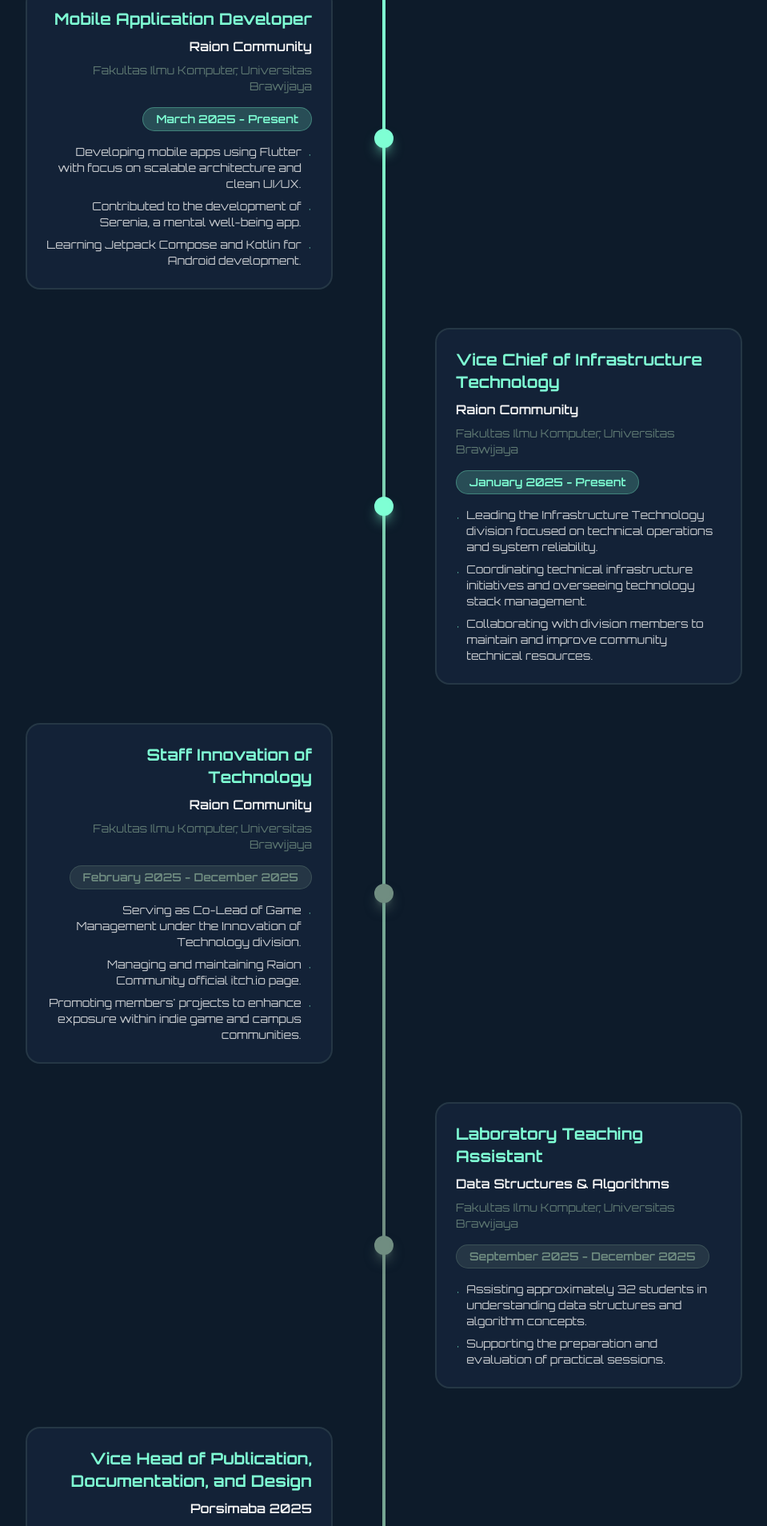
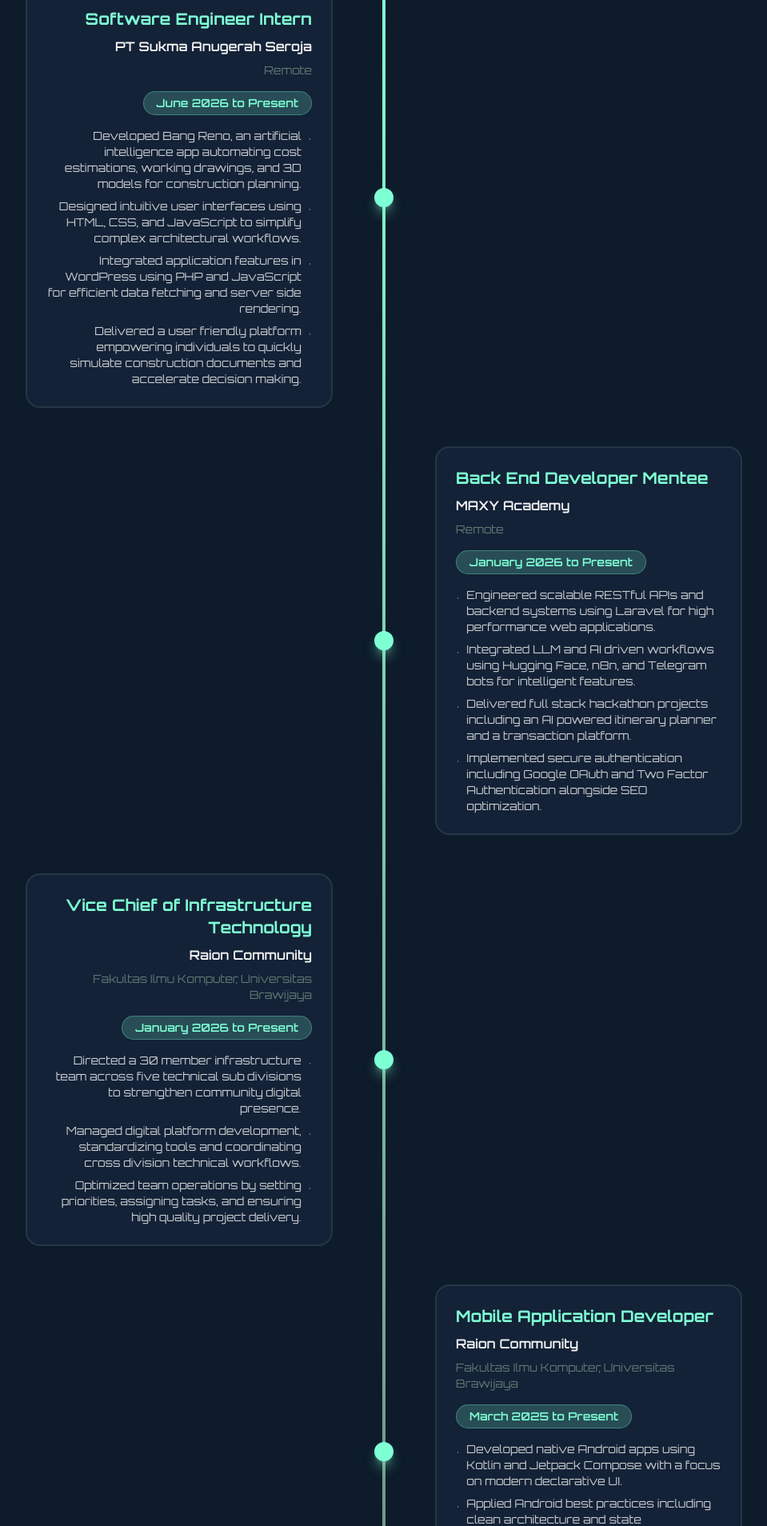
Before and after one commit to SutaSS/portofolio, a Next.js app: page / in a window 1280 px wide. Shown: the part 5127-7035 px from the top of the page at 80% size, without its empty margins (160-1119 px from the left). Built offline with nearby package versions, Linux system fonts and the light colour scheme.

Commit message:
add design MD and update experience

```diff
--- a/src/app/data/experience.ts
+++ b/src/app/data/experience.ts
@@ -2,15 +2,30 @@
 
 export const experiences: Experience[] = [
   {
-    id: '2',
-    title: 'Mobile Application Developer',
-    company: 'Raion Community',
-    location: 'Fakultas Ilmu Komputer, Universitas Brawijaya',
-    period: 'March 2025 - Present',
+    id: '8',
+    title: 'Software Engineer Intern',
+    company: 'PT Sukma Anugerah Seroja',
+    location: 'Remote',
+    period: 'June 2026 to Present',
     description: [
-      'Developing mobile apps using Flutter with focus on scalable architecture and clean UI/UX.',
-      'Contributed to the development of Serenia, a mental well-being app.',
-      'Learning Jetpack Compose and Kotlin for Android development.',
+      'Developed Bang Reno, an artificial intelligence app automating cost estimations, working drawings, and 3D models for construction planning.',
+      'Designed intuitive user interfaces using HTML, CSS, and JavaScript to simplify complex architectural workflows.',
+      'Integrated application features in WordPress using PHP and JavaScript for efficient data fetching and server side rendering.',
+      'Delivered a user friendly platform empowering individuals to quickly simulate construction documents and accelerate decision making.',
+    ],
+    current: true,
+  },
+  {
+    id: '9',
+    title: 'Back End Developer Mentee',
+    company: 'MAXY Academy',
+    location: 'Remote',
+    period: 'January 2026 to Present',
+    description: [
+      'Engineered scalable RESTful APIs and backend systems using Laravel for high performance web applications.',
+      'Integrated LLM and AI driven workflows using Hugging Face, n8n, and Telegram bots for intelligent features.',
+      'Delivered full stack hackathon projects including an AI powered itinerary planner and a transaction platform.',
+      'Implemented secure authentication including Google OAuth and Two Factor Authentication alongside SEO optimization.',
     ],
     current: true,
   },
@@ -19,36 +34,36 @@
     title: 'Vice Chief of Infrastructure Technology',
     company: 'Raion Community',
     location: 'Fakultas Ilmu Komputer, Universitas Brawijaya',
-    period: 'January 2025 - Present',
+    period: 'January 2026 to Present',
     description: [
-      'Leading the Infrastructure Technology division focused on technical operations and system reliability.',
-      'Coordinating technical infrastructure initiatives and overseeing technology stack management.',
-      'Collaborating with division members to maintain and improve community technical resources.',
+      'Directed a 30 member infrastructure team across five technical sub divisions to strengthen community digital presence.',
+      'Managed digital platform development, standardizing tools and coordinating cross division technical workflows.',
+      'Optimized team operations by setting priorities, assigning tasks, and ensuring high quality project delivery.',
     ],
     current: true,
   },
   {
-    id: '3',
-    title: 'Staff Innovation of Technology',
+    id: '2',
+    title: 'Mobile Application Developer',
     company: 'Raion Community',
     location: 'Fakultas Ilmu Komputer, Universitas Brawijaya',
-    period: 'February 2025 - December 2025',
+    period: 'March 2025 to Present',
     description: [
-      'Serving as Co-Lead of Game Management under the Innovation of Technology division.',
-      'Managing and maintaining Raion Community official itch.io page.',
-      'Promoting members\' projects to enhance exposure within indie game and campus communities.',
+      'Developed native Android apps using Kotlin and Jetpack Compose with a focus on modern declarative UI.',
+      'Applied Android best practices including clean architecture and state management for maintainable code.',
+      'Contributed to Serenia, a mental well being app, prioritizing intuitive user experiences and reliable performance.',
     ],
-    current: false,
+    current: true,
   },
   {
     id: '1',
     title: 'Laboratory Teaching Assistant',
     company: 'Data Structures & Algorithms',
     location: 'Fakultas Ilmu Komputer, Universitas Brawijaya',
-    period: 'September 2025 - December 2025',
+    period: 'September 2025 to December 2025',
     description: [
-      'Assisting approximately 32 students in understanding data structures and algorithm concepts.',
-      'Supporting the preparation and evaluation of practical sessions.',
+      'Facilitated laboratory sessions for 32 students, teaching fundamental data structures and algorithmic problem solving.',
+      'Supported the preparation, execution, and evaluation of weekly practical programming assignments.',
     ],
     current: false,
   },
@@ -57,11 +72,11 @@
     title: 'Vice Head of Publication, Documentation, and Design',
     company: 'Porsimaba 2025',
     location: 'BIOS, Fakultas Ilmu Komputer, Universitas Brawijaya',
-    period: 'September 2025 - November 2025',
+    period: 'September 2025 to November 2025',
     description: [
-      'Coordinated and supervised the publication, documentation, and design division to ensure consistent visual identity across all media.',
-      'Collaborated with cross-divisional teams to align design outputs with event objectives and timelines.',
-      'Reviewed and provided feedback on visual materials to maintain quality and branding standards.',
+      'Supervised the publication and design division to ensure consistent visual identity across media platforms.',
+      'Collaborated with cross divisional teams to align design outputs with event objectives.',
+      'Reviewed visual materials to maintain quality and branding standards.',
     ],
     current: false,
   },
@@ -70,11 +85,23 @@
     title: 'Staff Publication, Documentation, and Design',
     company: 'MMD FILKOM UB 2025',
     location: 'Desa Maguan, Kecamatan Ngajum, Kabupaten Malang',
-    period: 'July 2025 - August 2025',
+    period: 'July 2025 to August 2025',
     description: [
-      'Assisted in managing documentation during community activities to ensure accurate and timely media coverage.',
-      'Created visual content including posters, social media assets, and event documentation to support program outreach.',
-      'Supported publication needs for social media and internal reports.',
+      'Managed documentation during community activities to ensure accurate media coverage.',
+      'Created visual content including posters and social media assets to support program outreach.',
+      'Supported publication needs for social media and internal reporting.',
+    ],
+    current: false,
+  },
+  {
+    id: '3',
+    title: 'Staff Innovation of Technology',
+    company: 'Raion Community',
+    location: 'Fakultas Ilmu Komputer, Universitas Brawijaya',
+    period: 'February 2025 to December 2025',
+    description: [
+      'Co led game management, curating the official Raion Community Itch.io page to showcase member projects.',
+      'Spearheaded campus wide promotional campaigns to enhance exposure of indie games within the community.',
     ],
     current: false,
   },
@@ -83,9 +110,10 @@
     title: 'Game Artist',
     company: 'Raion Community',
     location: 'Fakultas Ilmu Komputer, Universitas Brawijaya',
-    period: 'April 2024 - January 2025',
+    period: 'April 2024 to January 2025',
     description: [
-      'Designed character visuals, environments, and animations to enhance storytelling and player immersion.',
+      'Designed immersive game visual assets, including character designs and environments to enhance player engagement.',
+      'Developed fluid character animations to ensure smooth interactions and elevate the dynamic gameplay experience.',
     ],
     current: false,
   },
```
Also changed, not shown: 1 other file (tests, documents, lock files or other folders).
